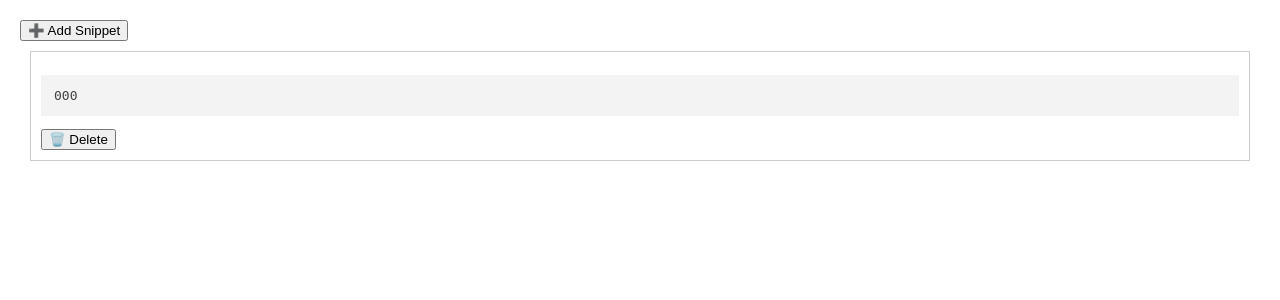
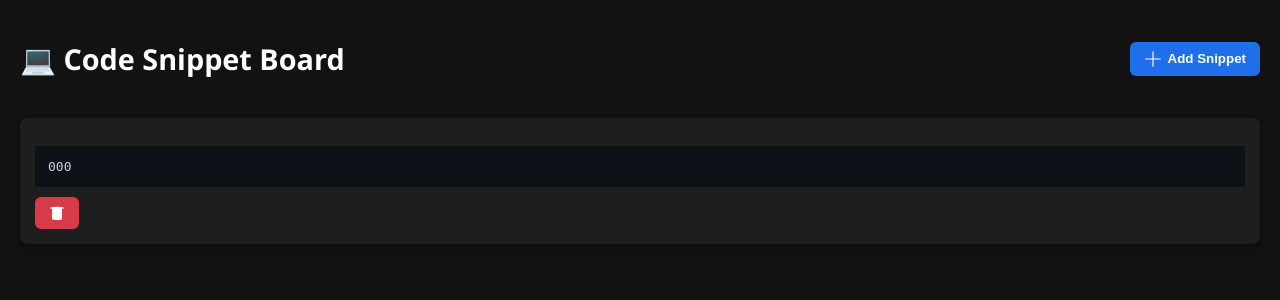
Before and after one commit to Jannissss/code-board, a Flask app: template templates/index.html in a window 1280 px wide. Shown: the top 300 px of the page. Run offline with Flask 3, Linux system fonts and the light colour scheme; the template is opened without the code that fills it: most values are stand-ins (such as "Sample title", 1, 10 or a date in 2020); some libraries are stand-ins or nearby versions.

Commit message:
first version

```diff
--- a/server.py
+++ b/server.py
@@ -1,8 +1,10 @@
 from flask import Flask, render_template, request, jsonify
+
 
 app = Flask(__name__)
 
 snippets = []
+
 
 @app.route("/")
 def index():
@@ -10,19 +12,21 @@ def index():
 
 @app.route("/add", methods=["POST"])
 def add_snippet():
-    data = request.json
+    data = request.get_json()
+    new_id = len(snippets)
     snippets.append({
-        "id": len(snippets),
-        "code": data["code"],
-        "language": data.get("language", None)
+        "id": new_id,
+        "language": data.get("language", ""),
+        "code": data.get("code", "")
     })
-    return jsonify(success=True)
+    return jsonify({"status": "ok"})
 
 @app.route("/delete/<int:snippet_id>", methods=["POST"])
 def delete_snippet(snippet_id):
     global snippets
     snippets = [s for s in snippets if s["id"] != snippet_id]
-    return jsonify(success=True)
+    return jsonify({"status": "deleted"})
+
 
 if __name__ == "__main__":
-    app.run(debug=True, host="0.0.0.0")
+    app.run(host="0.0.0.0", port=5000)
--- /dev/null
+++ b/static/scripts/app.js
@@ -0,0 +1,30 @@
+
+hljs.highlightAll();
+
+function openAddModal() {
+    document.getElementById("addModal").style.display = "flex";
+}
+
+function closeAddModal() {
+    document.getElementById("addModal").style.display = "none";
+}
+
+function saveSnippet() {
+    fetch("/add", {
+        method: "POST",
+        headers: { "Content-Type": "application/json" },
+        body: JSON.stringify({
+            code: document.getElementById("newCode").value,
+            language: document.getElementById("language").value
+        })
+    }).then(() => location.reload());
+}
+
+function closeSnippetModal() {
+    document.getElementById("snippetModal").style.display = "none";
+}
+
+function deleteSnippet(event, id) {
+    event.stopPropagation();
+    fetch(`/delete/${id}`, { method: "POST" }).then(() => location.reload());
+}
--- /dev/null
+++ b/static/styles/style.css
@@ -0,0 +1,104 @@
+body {
+    font-family: 'Segoe UI', sans-serif;
+    background-color: #121212;
+    color: #e0e0e0;
+    margin: 0;
+    padding: 20px;
+}
+
+header {
+    display: flex;
+    justify-content: space-between;
+    align-items: center;
+    margin-bottom: 20px;
+}
+
+h1 {
+    font-size: 1.8rem;
+    color: #ffffff;
+}
+
+.btn-add, .btn-delete {
+    display: inline-flex;
+    align-items: center;
+    gap: 6px;
+    padding: 8px 14px;
+    border: none;
+    border-radius: 6px;
+    cursor: pointer;
+    font-weight: bold;
+    transition: background 0.2s ease, transform 0.2s ease;
+}
+
+.btn-add {
+    background-color: #1f6feb;
+    color: #fff;
+}
+
+.btn-add:hover {
+    background-color: #388bfd;
+    transform: scale(1.05);
+}
+
+.btn-delete {
+    background-color: #d73a49;
+    color: #fff;
+}
+
+.btn-delete:hover {
+    background-color: #f85149;
+    transform: scale(1.05);
+}
+
+.tile {
+    background-color: #1e1e1e;
+    border-radius: 8px;
+    padding: 15px;
+    margin: 10px 0;
+    box-shadow: 0 2px 6px rgba(0,0,0,0.4);
+    transition: transform 0.2s;
+}
+
+pre {
+    overflow-x: auto;
+    margin-bottom: 10px;
+}
+
+.modal {
+    display: none;
+    position: fixed;
+    top: 0;
+    left: 0;
+    width: 100%;
+    height: 100%;
+    background: rgba(0,0,0,0.7);
+    justify-content: center;
+    align-items: center;
+}
+
+.modal-content {
+    background-color: #1e1e1e;
+    color: #e0e0e0;
+    padding: 20px;
+    border-radius: 8px;
+    width: 80%;
+    max-width: 600px;
+}
+
+.close {
+    float: right;
+    cursor: pointer;
+    font-size: 1.2rem;
+}
+
+textarea, input {
+    width: 100%;
+    margin: 10px 0;
+    padding: 12px;
+    background-color: #2d2d2d;
+    color: #fff;
+    border: 1px solid #444;
+    border-radius: 6px;
+    font-size: 1rem;
+    box-sizing: border-box;
+}
--- a/templates/index.html
+++ b/templates/index.html
@@ -1,79 +1,59 @@
 <!DOCTYPE html>
-<html>
+<html lang="en">
 <head>
+    <meta charset="UTF-8">
+    <meta name="viewport" content="width=device-width, initial-scale=1.0">
     <title>Code Snippet Board</title>
-    <link rel="stylesheet"
-          href="https://cdnjs.cloudflare.com/ajax/libs/highlight.js/11.9.0/styles/default.min.css">
-    <script src="https://cdnjs.cloudflare.com/ajax/libs/highlight.js/11.9.0/highlight.min.js"></script>
-    <style>
-        body { font-family: sans-serif; margin: 20px; }
-        .tile { border: 1px solid #ccc; padding: 10px; margin: 10px; cursor: pointer; }
-        .modal { display: none; position: fixed; top: 0; left: 0;
-                 width: 100%; height: 100%; background: rgba(0,0,0,0.5);
-                 justify-content: center; align-items: center; }
-        .modal-content { background: white; padding: 20px; width: 80%; }
-        .close { float: right; cursor: pointer; }
-    </style>
+    <!-- Highlight.js Dark Theme -->
+    <link rel="stylesheet" href="https://cdnjs.cloudflare.com/ajax/libs/highlight.js/11.9.0/styles/github-dark.min.css">
+    <link rel="stylesheet" href="{{ url_for('static', filename='styles/style.css') }}">
 </head>
 <body>
-    <button onclick="openAddModal()">➕ Add Snippet</button>
-    <div id="tiles">
+    <header>
+        <h1>💻 Code Snippet Board</h1>
+        <button class="btn-add" onclick="openAddModal()">
+            <svg xmlns="http://www.w3.org/2000/svg" width="18" height="18" fill="currentColor" viewBox="0 0 16 16">
+                <path d="M8 1a.5.5 0 0 1 .5.5v6h6a.5.5 0 0 1 0 1h-6v6a.5.5 0 0 1-1 0v-6h-6a.5.5 0 0 1 0-1h6v-6A.5.5 0 0 1 8 1z"/>
+            </svg> Add Snippet
+        </button>
+    </header>
+    <main id="tiles">
         {% for s in snippets %}
-        <div class="tile" onclick="openSnippet({{ s.id }})">
+        <div class="tile">
             <pre><code class="{{ s.language }}">{{ s.code }}</code></pre>
-            <button onclick="deleteSnippet(event, {{ s.id }})">🗑️ Delete</button>
+            <button class="btn-delete" onclick="deleteSnippet(event, {{ s.id }})">
+                <svg xmlns="http://www.w3.org/2000/svg" width="16" height="16" fill="currentColor" viewBox="0 0 16 16">
+                    <path d="M5.5 5.5a.5.5 0 0 1 .5-.5h4a.5.5 0 0 1 .5.5v7a.5.5 0 0 1-.5.5h-4a.5.5 0 0 1-.5-.5v-7z"/>
+                    <path fill-rule="evenodd" d="M14.5 3a1 1 0 0 1-1 1H13v9a2 2 0 0 1-2 2H5a2 2 0 0 1-2-2V4H2.5a1 1 0 0 1 0-2h3.086a1 1 0 0 1 .707-.293h3.414a1 1 0 0 1 .707.293H13.5a1 1 0 0 1 1 1z"/>
+                </svg>
+            </button>
         </div>
         {% endfor %}
-    </div>
-
+    </main>
     <div id="addModal" class="modal">
         <div class="modal-content">
-            <span class="close" onclick="closeAddModal()">✖</span>
-            <textarea id="newCode" rows="10" cols="50"></textarea><br>
-            <input id="language" placeholder="Language (optional)">
-            <button onclick="saveSnippet()">Save</button>
+            <span class="close" onclick="closeAddModal()">
+                <svg xmlns="http://www.w3.org/2000/svg" width="20" height="20" fill="currentColor" viewBox="0 0 16 16">
+                    <path d="M4.646 4.646a.5.5 0 0 1 .708 0L8 7.293l2.646-2.647a.5.5 0 0 1 .708.708L8.707 8l2.647 2.646a.5.5 0 0 1-.708.708L8 8.707l-2.646 2.647a.5.5 0 0 1-.708-.708L7.293 8 4.646 5.354a.5.5 0 0 1 0-.708z"/>
+                </svg>
+            </span>
+            <h2>Add New Snippet</h2>
+            <textarea id="newCode" rows="10" placeholder="Paste your code here..."></textarea>
+            <input id="language" placeholder="Language (optional)" hidden>
+            <button class="btn-add" onclick="saveSnippet()">Save</button>
         </div>
     </div>
-
     <div id="snippetModal" class="modal">
         <div class="modal-content">
-            <span class="close" onclick="closeSnippetModal()">✖</span>
+            <span class="close" onclick="closeSnippetModal()">
+                <svg xmlns="http://www.w3.org/2000/svg" width="20" height="20" fill="currentColor" viewBox="0 0 16 16">
+                    <path d="M4.646 4.646a.5.5 0 0 1 .708 0L8 7.293l2.646-2.647a.5.5 0 0 1 .708.708L8.707 8l2.647 2.646a.5.5 0 0 1-.708.708L8 8.707l-2.646 2.647a.5.5 0 0 1-.708-.708L7.293 8 4.646 5.354a.5.5 0 0 1 0-.708z"/>
+                </svg>
+            </span>
             <pre><code id="snippetCode"></code></pre>
         </div>
     </div>
-
-    <script>
-        hljs.highlightAll();
-
-        function openAddModal() {
-            document.getElementById("addModal").style.display = "flex";
-        }
-        function closeAddModal() {
-            document.getElementById("addModal").style.display = "none";
-        }
-        function saveSnippet() {
-            fetch("/add", {
-                method: "POST",
-                headers: {"Content-Type": "application/json"},
-                body: JSON.stringify({
-                    code: document.getElementById("newCode").value,
-                    language: document.getElementById("language").value
-                })
-            }).then(() => location.reload());
-        }
-        function openSnippet(id) {
-            const tile = document.querySelector(`.tile:nth-child(${id+1}) code`);
-            document.getElementById("snippetCode").textContent = tile.textContent;
-            hljs.highlightElement(document.getElementById("snippetCode"));
-            document.getElementById("snippetModal").style.display = "flex";
-        }
-        function closeSnippetModal() {
-            document.getElementById("snippetModal").style.display = "none";
-        }
-        function deleteSnippet(event, id) {
-            event.stopPropagation();
-            fetch(`/delete/${id}`, {method: "POST"}).then(() => location.reload());
-        }
-    </script>
+    <!-- Highlight.js -->
+    <script src="https://cdnjs.cloudflare.com/ajax/libs/highlight.js/11.9.0/highlight.min.js"></script>
+    <script src="{{ url_for('static', filename='scripts/app.js') }}"></script>
 </body>
-</html>
```
